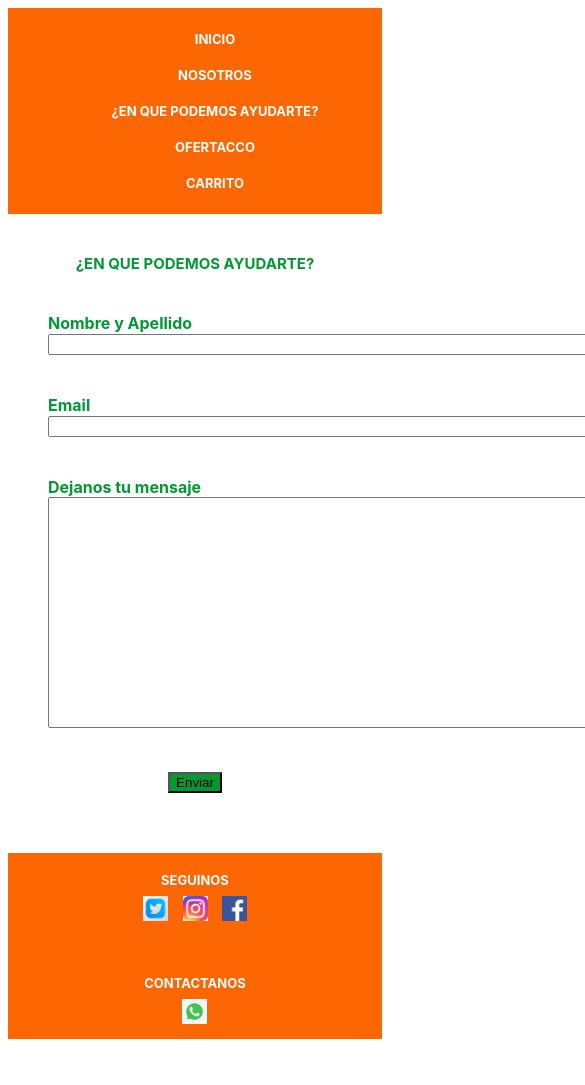
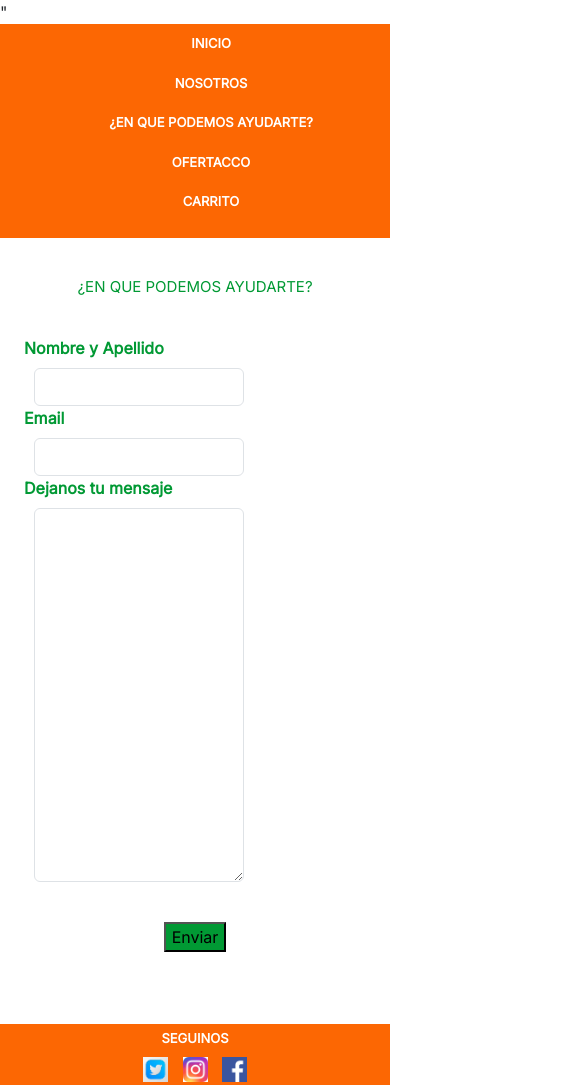
Before and after one commit to PamelaLatorre/PFLatorre, a plain HTML site: page pages/pagina-4.html in a window 390 px wide. Shown: the top 1085 px of the page, 585 px wide, since content can reach past the window. Before the commit the page ends 1047 px from the top, so only its background shows below. Drawn offline with nearby package versions, Linux system fonts and the light colour scheme.

Commit message:
aplicamos responsive a las paginas 3,4 y5

```diff
--- a/css/style.css
+++ b/css/style.css
@@ -223,10 +223,6 @@ a{
     display: block;
     color: #019934;
     font-weight: bold;
-}
-
-.form-control{
-    width: 650px;
 }
 
 .mb-4{
@@ -459,6 +455,11 @@ a{
         max-width: 200px;
         max-height: 100px;
     }
+
+    .form-control{
+        max-width: 500px;
+        margin-left: 10px;
+    }
 }
 
 @media (max-width:745px){
@@ -567,6 +568,11 @@ a{
         font-size: 80%;
     }
 
+    .form-control{
+        max-width: 370px;
+        margin-left: 10px;
+    }
+
 }
 
 @media (max-width:456px){
@@ -644,6 +650,15 @@ a{
         max-height: 60px;
     }
 
+    .form-control{
+        max-width: 300px;
+        margin-left: 10px;
+    }
+
+    .carrito6{
+        gap: 30px;
+    }
+
 }
 
 @media (max-width:406px){
@@ -662,4 +677,10 @@ a{
     .oferta2{
         font-size: 70%;
     }
+
+    .form-control{
+        max-width: 210px;
+        margin-left: 10px;
+    }
+
 }
--- a/pages/pagina-4.html
+++ b/pages/pagina-4.html
@@ -6,6 +6,8 @@
     <meta http-equiv="X-UA-Compatible" content="IE=edge">
     <meta name="viewport" content="width=device-width, initial-scale=1.0">
     <title>Pagina 4</title>
+    <link href="https://cdn.jsdelivr.net/npm/bootstrap@5.3.0-alpha3/dist/css/bootstrap.min.css" rel="stylesheet" integrity="sha384-KK94CHFLLe+nY2dmCWGMq91rCGa5gtU4mk92HdvYe+M/SXH301p5ILy+dN9+nJOZ" crossorigin="anonymous">
+    <link href="https://fonts.googleapis.com/css2?family=Inter:wght@300;400&display=swap" rel="stylesheet">"
     <link rel="stylesheet" href="../css/style.css">
 </head>
 
@@ -28,16 +30,16 @@
 
         <h1 class="ayuda1">¿EN QUE PODEMOS AYUDARTE?</h1>
 
-        <div class="ayuda2">
-            <div class="mb-3">
+        <div class="container">
+            <div class="container">
                 <label for="exampleFormControlInput1" class="form-label">Nombre y Apellido</label>
                 <input type="email" class="form-control" id="exampleFormControlInput1">
             </div>
-            <div class="mb-3">
+            <div class="container">
                 <label for="exampleFormControlInput1" class="form-label">Email</label>
                 <input type="email" class="form-control" id="exampleFormControlInput1">
             </div>
-            <div class="mb-3">
+            <div class="container">
                 <label for="exampleFormControlTextarea1" class="form-label">Dejanos tu mensaje</label>
                 <textarea class="form-control" id="exampleFormControlTextarea1" rows="15"></textarea>
             </div>
@@ -73,6 +75,8 @@
         </div>
     </footer>
 
+        <script src="https://cdn.jsdelivr.net/npm/@popperjs/core@2.11.7/dist/umd/popper.min.js" integrity="sha384-zYPOMqeu1DAVkHiLqWBUTcbYfZ8osu1Nd6Z89ify25QV9guujx43ITvfi12/QExE" crossorigin="anonymous"></script>
+        <script src="https://cdn.jsdelivr.net/npm/bootstrap@5.3.0-alpha3/dist/js/bootstrap.min.js" integrity="sha384-Y4oOpwW3duJdCWv5ly8SCFYWqFDsfob/3GkgExXKV4idmbt98QcxXYs9UoXAB7BZ" crossorigin="anonymous"></script>
 </body>
 
 </html>
```
Also changed, not shown: index.html (+4 -1 lines), pages/pagina-3.html (+7 -5 lines), pages/pagina-5.html (+6 -4 lines).
